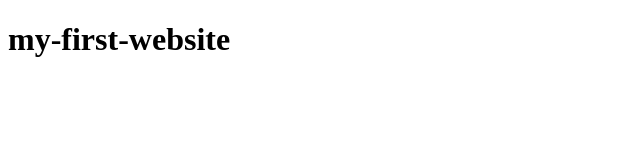
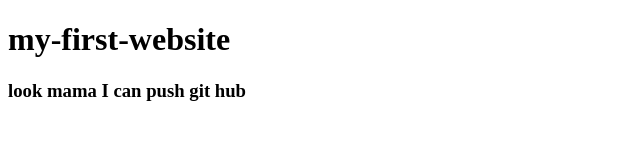
Before and after one commit to masud98/my-first-website, a plain HTML site: page index.html in a window 1280 px wide. Shown: the whole page, without its empty margins (0-640 px from the left). Drawn offline with Linux system fonts and the light colour scheme.

Commit message:
git hub learned

```diff
--- a/index.html
+++ b/index.html
@@ -7,5 +7,6 @@
 </head>
 <body>
     <h1>my-first-website</h1>
+    <h3>look mama I can push git hub</h3>
 </body>
 </html>
```
